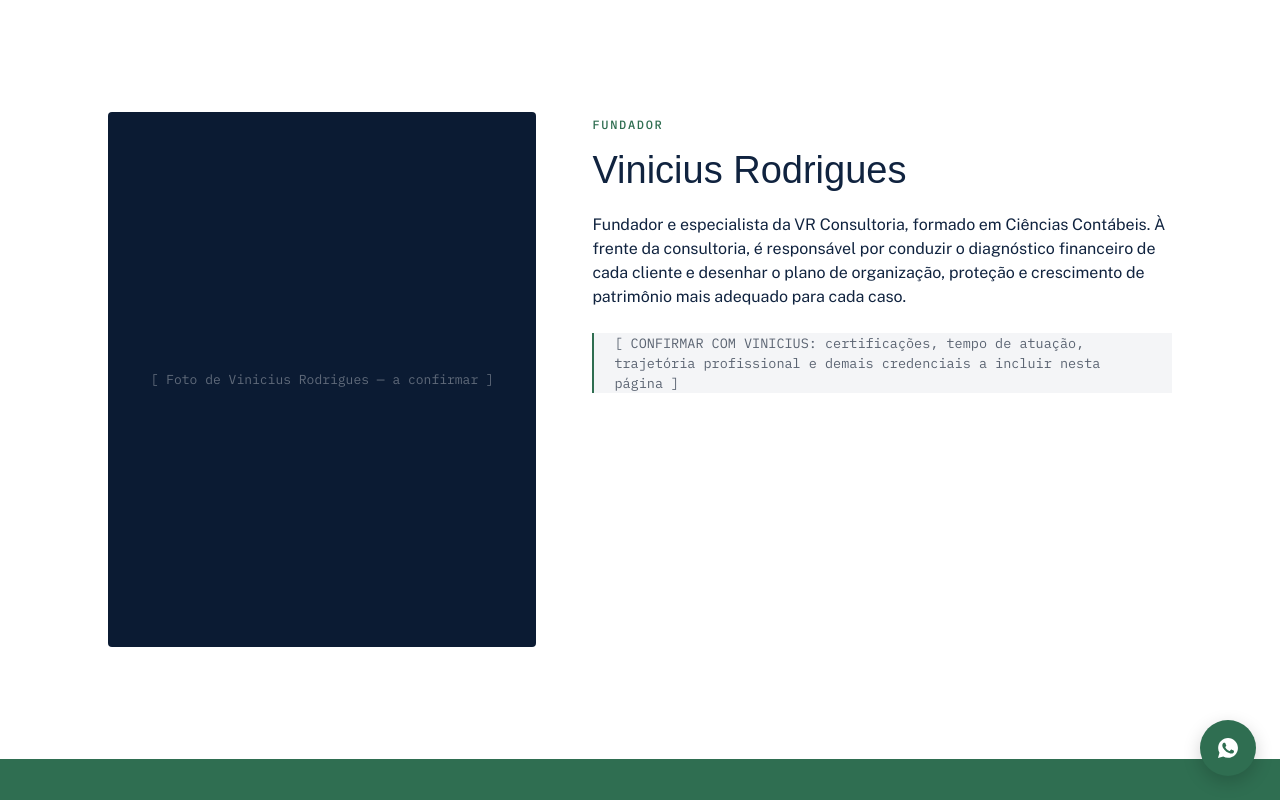
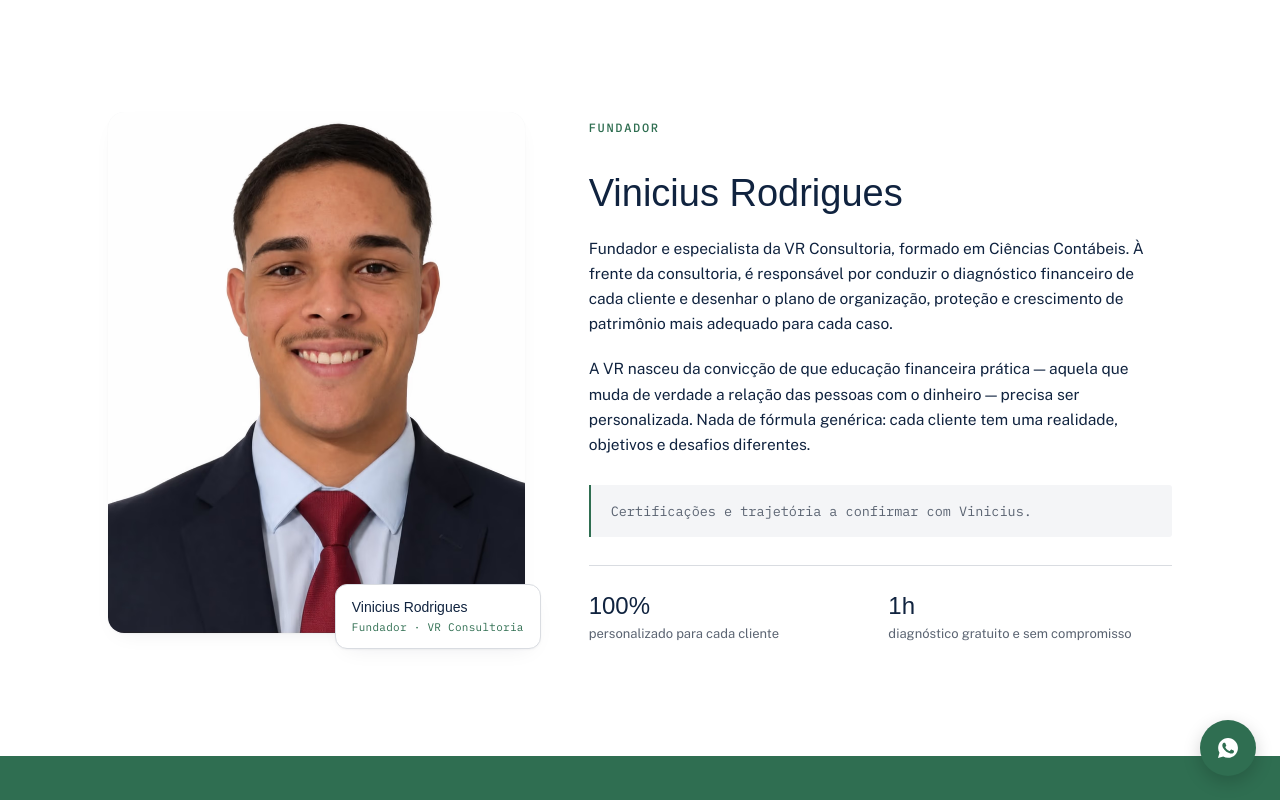
Before and after one commit to filipetartaglia/vr-consultoria, a Next.js app: page /vinicius in a window 1280 px wide. Shown: the top 800 px of the page. Built offline with nearby package versions, Linux system fonts and the light colour scheme; a web font is replaced by a local one.

Commit message:
ux: animação 3000px meio-termo, foto Vinicius na página /vinicius, pt-28 diagnostico

```diff
--- a/app/diagnostico/page.tsx
+++ b/app/diagnostico/page.tsx
@@ -10,7 +10,7 @@
 
 export default function DiagnosticoPage() {
   return (
-    <section className="section">
+    <section className="section pt-28">
       <div className="wrap grid md:grid-cols-2 gap-14 items-start">
         <div>
           <span className="eyebrow">Diagnóstico Financeiro VR</span>
--- a/app/vinicius/page.tsx
+++ b/app/vinicius/page.tsx
@@ -1,39 +1,76 @@
 import type { Metadata } from "next";
+import Image from "next/image";
 import { FinalCTA } from "@/components/home/FinalCTA";
 
 export const metadata: Metadata = {
   title: "Vinicius Rodrigues",
-  description: "Fundador e especialista da VR Consultoria.",
+  description:
+    "Conheça Vinicius Rodrigues, fundador da VR Consultoria — especialista em finanças pessoais, organização patrimonial e planejamento financeiro.",
 };
 
 export default function ViniciusPage() {
   return (
     <>
-      <section className="section">
-        <div className="wrap grid md:grid-cols-[0.85fr_1.15fr] gap-14 items-start">
-          <div className="aspect-[4/5] bg-navy rounded flex items-center justify-center text-white/35 font-mono text-[13px] text-center p-5">
-            [ Foto de Vinicius Rodrigues — a confirmar ]
+      <section className="section pt-28">
+        <div className="wrap grid md:grid-cols-[1fr_1.4fr] gap-12 md:gap-16 items-start">
+          {/* Foto */}
+          <div className="relative">
+            <div className="relative rounded-2xl overflow-hidden aspect-[4/5] bg-neutral shadow-card">
+              <Image
+                src="/vinicius.png"
+                alt="Vinicius Rodrigues — fundador da VR Consultoria"
+                fill
+                className="object-cover object-top"
+                sizes="(max-width: 768px) 100vw, 40vw"
+                priority
+              />
+            </div>
+            <div className="absolute -bottom-4 -right-4 bg-white border border-line rounded-xl px-4 py-3 shadow-card">
+              <div className="font-display font-medium text-navy-2 text-sm">Vinicius Rodrigues</div>
+              <div className="font-mono text-[11px] text-green tracking-wide mt-0.5">Fundador · VR Consultoria</div>
+            </div>
           </div>
-          <div>
+
+          {/* Texto */}
+          <div className="flex flex-col gap-5 pt-2">
             <span className="eyebrow">Fundador</span>
-            <h1 className="font-display font-medium text-3xl md:text-[38px] leading-[1.15] mb-5">
+            <h1 className="font-display font-medium text-3xl md:text-[38px] leading-[1.15]">
               Vinicius Rodrigues
             </h1>
-            <p className="mb-4">
+            <p className="text-[15.5px] leading-relaxed">
               Fundador e especialista da VR Consultoria, formado em Ciências
               Contábeis. À frente da consultoria, é responsável por conduzir
               o diagnóstico financeiro de cada cliente e desenhar o plano de
-              organização, proteção e crescimento de patrimônio mais
-              adequado para cada caso.
+              organização, proteção e crescimento de patrimônio mais adequado
+              para cada caso.
             </p>
-            <div className="mt-6 px-5 py-4.5 bg-neutral border-l-2 border-green text-[13.5px] text-[#5B6472] font-mono">
-              [ CONFIRMAR COM VINICIUS: certificações, tempo de atuação,
-              trajetória profissional e demais credenciais a incluir nesta
-              página ]
+            <p className="text-[15.5px] leading-relaxed">
+              A VR nasceu da convicção de que educação financeira prática —
+              aquela que muda de verdade a relação das pessoas com o dinheiro
+              — precisa ser personalizada. Nada de fórmula genérica: cada
+              cliente tem uma realidade, objetivos e desafios diferentes.
+            </p>
+
+            {/* Placeholder para credenciais */}
+            <div className="mt-2 px-5 py-4 bg-neutral border-l-2 border-green text-[13.5px] text-[#5B6472] font-mono rounded-r-sm">
+              Certificações e trajetória a confirmar com Vinicius.
+            </div>
+
+            {/* Métricas */}
+            <div className="grid grid-cols-2 gap-4 mt-2 pt-6 border-t border-line">
+              <div>
+                <div className="font-display font-medium text-2xl text-navy-2">100%</div>
+                <div className="text-[13px] text-[#5B6472] mt-0.5">personalizado para cada cliente</div>
+              </div>
+              <div>
+                <div className="font-display font-medium text-2xl text-navy-2">1h</div>
+                <div className="text-[13px] text-[#5B6472] mt-0.5">diagnóstico gratuito e sem compromisso</div>
+              </div>
             </div>
           </div>
         </div>
       </section>
+
       <FinalCTA />
     </>
   );
--- a/components/ui/cinematic-landing-hero.tsx
+++ b/components/ui/cinematic-landing-hero.tsx
@@ -308,7 +308,7 @@
         scrollTrigger: {
           trigger: containerRef.current,
           start: "top top",
-          end: "+=2200",
+          end: "+=3000",
           pin: true,
           scrub: 0.8,
           anticipatePin: 1,
@@ -453,7 +453,7 @@
     const progressST = ScrollTrigger.create({
       trigger: containerRef.current,
       start: "top top",
-      end: "+=2200",
+      end: "+=3000",
       scrub: true,
       onUpdate: (self) => {
         if (progressBar) {
```
